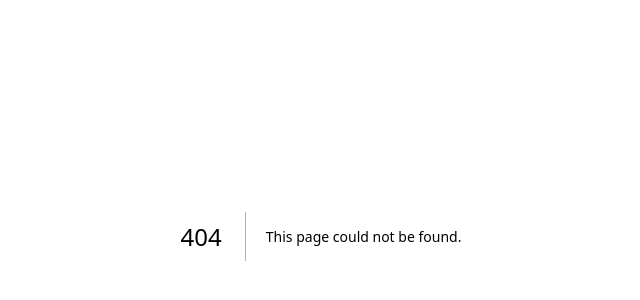
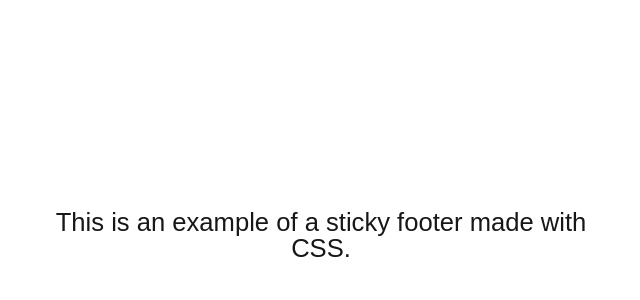
Before and after one commit to jiaxing98/nextjs-animation, a Next.js app: page /sticky-footer in a window 1280 px wide. Before the commit this address had no page. Shown: the part 164-464 px from the top of the page, without its empty margins (319-959 px from the left). Built offline with nearby package versions, Linux system fonts and the light colour scheme.

Commit message:
Sticky Footer

```diff
--- a/app/awwwards-landing-page/layout.tsx
+++ b/app/awwwards-landing-page/layout.tsx
@@ -17,7 +17,7 @@
   return (
     <html lang="en">
       <body className={inter.className}>
-        {/* <Header /> */}
+        <Header />
         {children}
       </body>
     </html>
--- /dev/null
+++ b/app/sticky-footer/page.tsx
@@ -0,0 +1,28 @@
+'use client'
+
+import Footer1 from '@/components/sticky-footer/Footer1'
+import Footer2 from '@/components/sticky-footer/Footer2'
+import Intro from '@/components/sticky-footer/Intro'
+import Lenis from 'lenis'
+import { useEffect } from 'react'
+
+export default function Page() {
+  useEffect(() => {
+    const lenis = new Lenis()
+
+    function raf(time: number) {
+      lenis.raf(time)
+      requestAnimationFrame(raf)
+    }
+
+    requestAnimationFrame(raf)
+  }, [])
+
+  return (
+    <main>
+      <Intro />
+      {/* <Footer1 /> */}
+      <Footer2 />
+    </main>
+  )
+}
--- /dev/null
+++ b/components/sticky-footer/Content.tsx
@@ -0,0 +1,14 @@
+import React from 'react'
+import Nav from './Nav'
+
+export default function Content() {
+  return (
+    <div className="flex flex-col h-full w-full justify-between py-8 px-12 bg-[#4E4E5A]">
+      <Nav />
+      <div className="flex justify-between items-end mb-6">
+        <h1 className="text-[14vw] leading-[0.8] mt-10">Sticky Footer</h1>
+        <p>©copyright</p>
+      </div>
+    </div>
+  )
+}
--- /dev/null
+++ b/components/sticky-footer/Footer1.tsx
@@ -0,0 +1,20 @@
+import React from 'react'
+import Content from './Content'
+
+export default function Footer1() {
+  const height = '60vh'
+
+  return (
+    <div
+      className={`relative`}
+      style={{
+        height: height,
+        clipPath: 'polygon(0% 0, 100% 0, 100% 100%, 0 100%)',
+      }}
+    >
+      <div className={`fixed bottom-0 w-full`} style={{ height }}>
+        <Content />
+      </div>
+    </div>
+  )
+}
--- /dev/null
+++ b/components/sticky-footer/Footer2.tsx
@@ -0,0 +1,28 @@
+import React from 'react'
+import Content from './Content'
+
+export default function Footer2() {
+  const height = '60vh'
+
+  return (
+    <div
+      className={`relative`}
+      style={{
+        height: height,
+        clipPath: 'polygon(0% 0, 100% 0, 100% 100%, 0 100%)',
+      }}
+    >
+      <div
+        className={`relative -top-[100vh]`}
+        style={{ height: `calc(100vh + ${height})` }}
+      >
+        <div
+          className={`sticky`}
+          style={{ height, top: `calc(100vh - ${height})` }}
+        >
+          <Content />
+        </div>
+      </div>
+    </div>
+  )
+}
--- /dev/null
+++ b/components/sticky-footer/Intro.tsx
@@ -0,0 +1,11 @@
+import React from 'react'
+
+export default function Intro() {
+  return (
+    <div className="h-screen flex text-[2vw] items-center justify-center">
+      <h2 className="max-w-[45%] text-center leading-none">
+        This is an example of a sticky footer made with CSS.
+      </h2>
+    </div>
+  )
+}
--- /dev/null
+++ b/components/sticky-footer/Nav.tsx
@@ -0,0 +1,22 @@
+import React from 'react'
+
+export default function Nav() {
+  return (
+    <div className="flex shrink-0 gap-20">
+      <div className="flex flex-col gap-2">
+        <h3 className="mb-2 uppercase text-[#ffffff80]">About</h3>
+        <p>Home</p>
+        <p>Projects</p>
+        <p>Our Mission</p>
+        <p>Contact Us</p>
+      </div>
+      <div className="flex flex-col gap-2">
+        <h3 className="mb-2 uppercase text-[#ffffff80]">Education</h3>
+        <p>News</p>
+        <p>Learn</p>
+        <p>Certication</p>
+        <p>Publications</p>
+      </div>
+    </div>
+  )
+}
```
